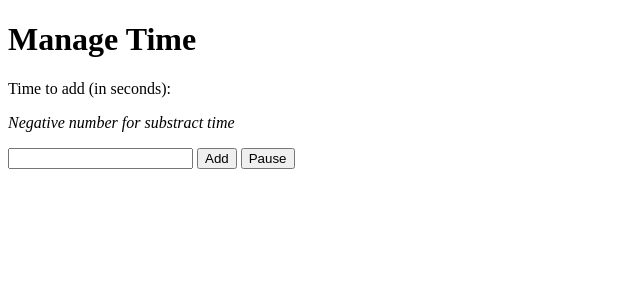
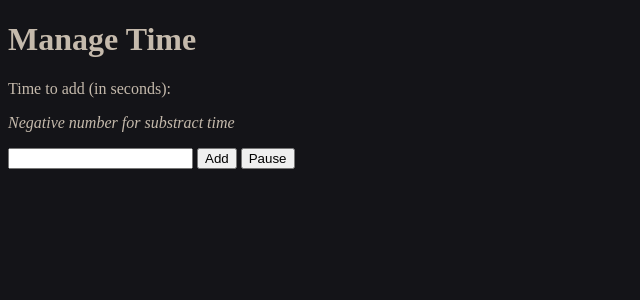
Before and after one commit to Rs-appez/subathonTimerEphemeriia, a Django app: template subathonTimerEphemeriia/subathonTimer/templates/addTime.html in a window 1280 px wide. Shown: the top 300 px of the page, without its empty margins (0-640 px from the left). Run offline with Django 5.2, Linux system fonts and the light colour scheme; the template is opened without the code that fills it, so the values that code supplies are empty.

Commit message:
dark mode :dab:

```diff
--- a/subathonTimerEphemeriia/subathonTimer/templates/addTime.html
+++ b/subathonTimerEphemeriia/subathonTimer/templates/addTime.html
@@ -6,6 +6,10 @@
     <style>
         .inline-form {
             display: inline-block;
+        }
+        body {
+            background-color:rgb(20, 20, 24);
+            color:rgb(197, 186, 172);
         }
     </style>
 </head>
```
